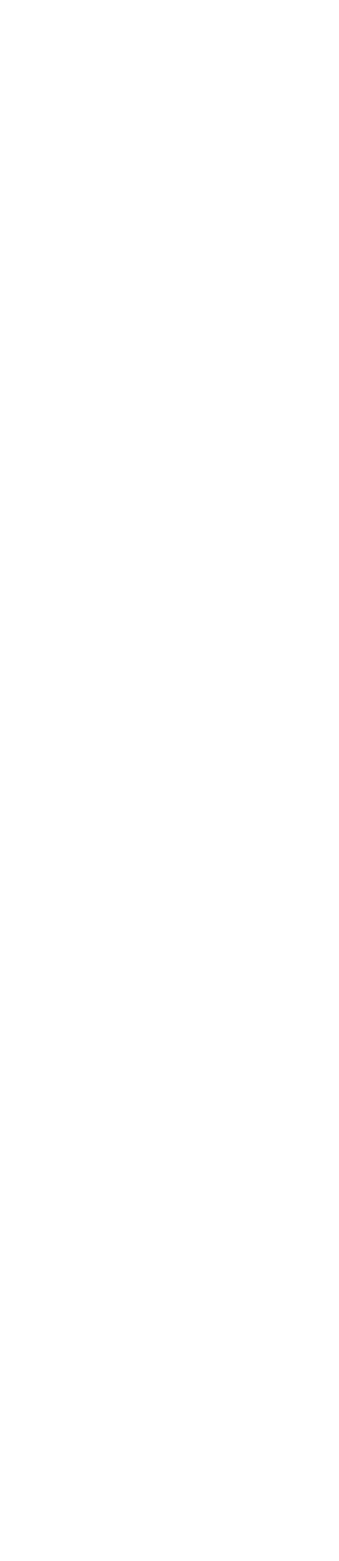
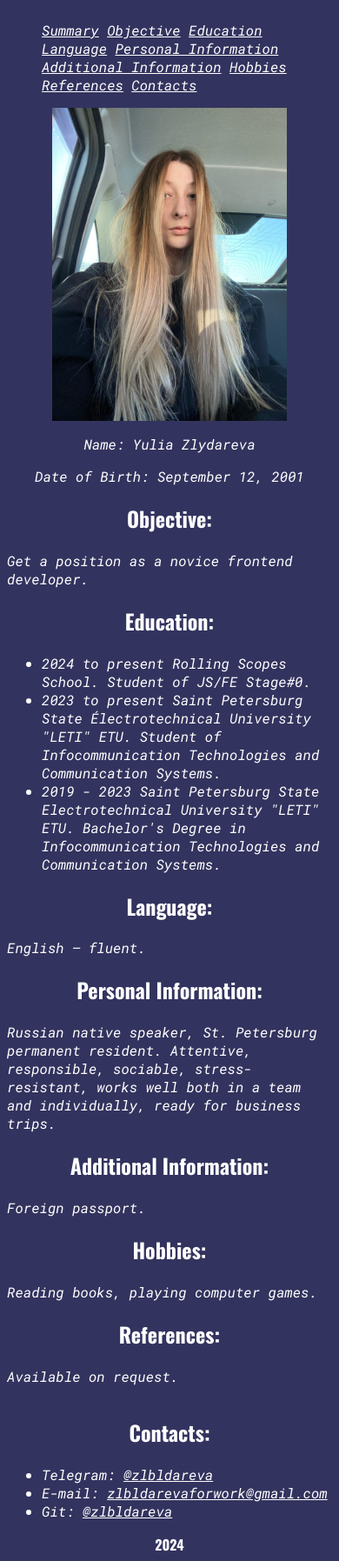
Before and after one commit to zlbldareva/rsschool-cv, a plain HTML site: page index.html in a window 390 px wide. Shown: the top 1795 px of the page at 87% size. Before the commit the page ends 844 px from the top, so only its background shows below. Drawn offline with nearby package versions, Linux system fonts and the light colour scheme.

Commit message:
init: change css and index

```diff
--- a/index.html
+++ b/index.html
@@ -1,10 +1,71 @@
 <!DOCTYPE html>
 <html lang="en">
 <head>
-    <meta charset="UTF-8">
-    <meta name="viewport" content="width=device-width, initial-scale=1.0">
-    <title>Document</title>
+
+    <title>CV</title>
+    <meta http-equiv="Content-type" content="text/html;charset=UTF-8"/>
+    <link rel="icon" href="assets/img/favicon.ico"/>
+    <link rel="preconnect" href="https://fonts.googleapis.com">
+    <link rel="preconnect" href="https://fonts.gstatic.com" crossorigin>
+    <link href="https://fonts.googleapis.com/css2?family=Oswald:wght@200..700&family=Roboto+Mono:ital,wght@0,100..700;1,100..700&display=swap" rel="stylesheet">
+    <link rel="stylesheet" type="text/css" href="style.css"/>
 </head>
+<header>
+<nav class="nav">
+    <ul class="nav-list">
+      <a class="nav-item" href="#summary" class="nav-link">Summary</a>
+      <a class="nav-item"href="#objective" class="nav-link">Objective</a>
+      <a class="nav-item" href="#education" class="nav-link">Education</a>
+      <a class="nav-item" href="#language" class="nav-link">Language</a>
+      <a class="nav-item" href="#perersal" class="nav-link">Personal Information</a>
+      <a class="nav-item" href="#additional" class="nav-link">Additional Information</a>
+      <a class="nav-item" href="#hobbies" class="nav-link">Hobbies</a>
+      <a class="nav-item" href="#references" class="nav-link">References</a>
+      <a class="nav-item" href="#contacts" class="nav-link">Contacts</a>
+    </ul>
+  </nav>
+</header>
+<main>
 <body>
+    <img class="photo" src="assets/img/me.jpg" alt="my photo">
+    <div id="summary">
+        <p class="main">Name: Yulia Zlydareva</p>
+        <p class="main">Date of Birth: September 12, 2001</p>
+    </div>
+    <div class="container">
+    <h2 id="objective">Objective:</h2>
+    <p>Get a position as a novice frontend developer.</p>
+    <h2 id="education">Education:</h2>
+    <ul>
+        <li>2024 to present Rolling Scopes School. Student of JS/FE Stage#0.</li>
+        <li>2023 to present Saint Petersburg State Électrotechnical University "LETI" ETU. Student of Infocommunication Technologies and Communication Systems.</li>
+        <li>2019 - 2023 Saint Petersburg State Electrotechnical University "LETI" ETU. Bachelor's Degree in Infocommunication Technologies and Communication Systems.</li>
+    </ul>
+    <h2 id="language">Language:</h2>
+    <p>
+        English – fluent.
+    </p>
+    <h2 id="perersal">Personal Information:</h2>
+    <p>Russian native speaker, St. Petersburg permanent resident. Attentive, responsible, sociable, stress-resistant, works well both in a team and individually, ready for business trips.</p>
+    <h2 id="additional">Additional Information:</h2>
+    <p>Foreign passport.</p>
+    <h2 id="hobbies">Hobbies:</h2>
+    <p>Reading books, playing computer games.</p>
+    <h2 id="references">References:</h2>
+    <p>Available on request.</p>
+</div>
 </body>
+</main>
+<footer>
+    <div class="container">
+    <h2 id="contacts">Contacts:</h2>
+    <ul>
+        <li>Telegram: <a href="https://t.me/zlbldareva">@zlbldareva</a></li>
+        <li>E-mail: <a href="mailto:zlbldarevaforwork@gmail.com">zlbldarevaforwork@gmail.com</a></li>
+        <li>Git: <a href="https://github.com/zlbldareva">@zlbldareva</a></li>
+    </ul>
+    <h2 class="end">2024</h2>
+    <a href="https://rs.school/courses/javascript-preschool-ru"><img class="logo" src="assets/img/rs_school_js.svg" alt="rs_school"></a>
+    </div>
+</footer>
 </html>
--- a/style.css
+++ b/style.css
@@ -0,0 +1,70 @@
+* {
+    box-sizing: border-box;
+  }
+@font-face {
+    font-family: "Roboto";
+    src: url("assets/fonts/RobotoMono-Italic-VariableFont_wght.ttf");
+ }
+@font-face {
+    font-family: "Oswald";
+    src: url("assets/fonts/Oswald-VariableFont_wght.ttf");
+ }
+ body{
+    font-family: 'Roboto';
+    font-size: 16px;
+    min-height: 100vh;
+    display: flex;
+    flex-direction: column;
+    justify-content: space-between;
+    background-color: rgb(51, 51, 95);
+ }
+ h2{
+    font-family: 'Oswald';
+    font-size: 24px;
+    color: white;
+    text-align: center;
+ }
+ .container {
+    max-width: 1440px;
+    margin: 0 auto;
+ }
+ p, ul, a{
+    color: white;
+    text-align: left;
+ }
+ .photo{
+    width: 270px;
+    height: 360px;
+    display: block;
+    margin: 0 auto;
+ }
+ .nav{
+    /*display: flex;
+    justify-content: space-between;
+    align-items: center;
+    background-color: rgb(51, 51, 95);
+    padding: 10px;
+    max-width: 1440px;
+    margin: 0 auto;*/
+    display: flex;
+    justify-content: center;
+    align-items: center;
+  }
+ .main{
+    text-align: center;
+  }
+  @media (max-width: 768px) {
+    .section {
+      width: 100%;
+    }
+  }
+  .end
+  {
+    font-size: 16px;
+  }
+.logo{
+    width: 100px;
+    height: 100px;
+    display: block;
+    margin: 0 auto;
+}
```
Also changed, not shown: assets/fonts/Oswald-VariableFont_wght.ttf (added), assets/fonts/RobotoMono-Italic-VariableFont_wght.ttf (added), assets/img/cv.png (renamed from cv.png), assets/img/favicon.ico (added), assets/img/html-css-git.png (added), assets/img/me.jpg (renamed from me.jpg), assets/img/rs_school_js.svg (added), assets/img/rsschool.png (added).
